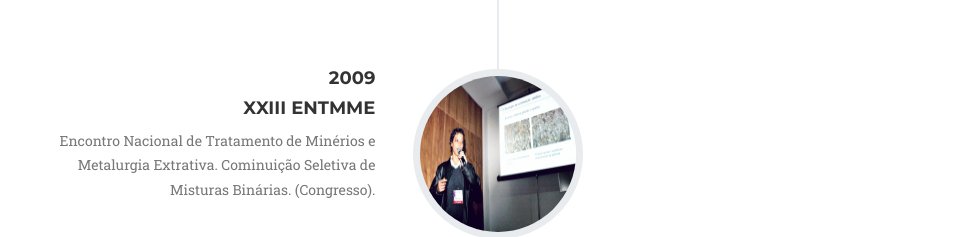
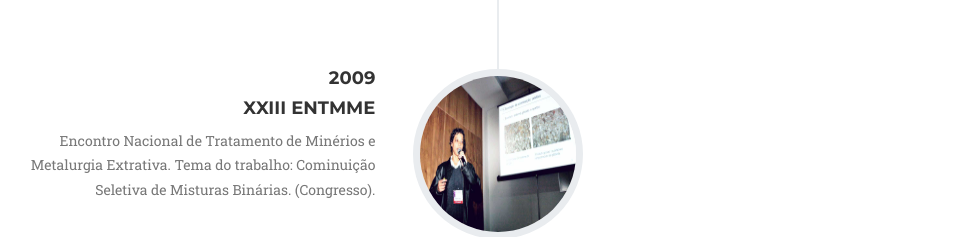
Before and after one commit to flaviaemery/curriculo, a plain HTML site: page index.html in a window 1280 px wide. Shown: the part 2880-3117 px from the top of the page, without its empty margins (142-1105 px from the left). Drawn offline with Linux system fonts and the light colour scheme; a web font is replaced by a local one.

Commit message:
correção no texto do congresso

```diff
--- a/index.html
+++ b/index.html
@@ -178,7 +178,7 @@
                     <h4 class="subheading">XXIII ENTMME</h4>
                   </div>
                   <div class="timeline-body">
-                    <p class="text-muted">Encontro Nacional de Tratamento de Minérios e Metalurgia Extrativa. Cominuição Seletiva de Misturas Binárias. (Congresso).</p>
+                    <p class="text-muted">Encontro Nacional de Tratamento de Minérios e Metalurgia Extrativa. Tema do trabalho: Cominuição Seletiva de Misturas Binárias. (Congresso).</p>
                   </div>
                 </div>
               </li>
```
